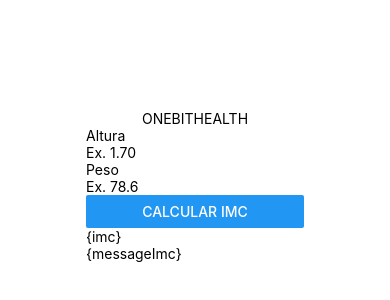
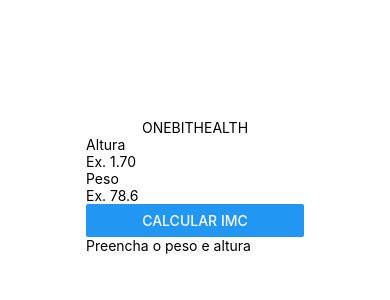
Before and after one commit to MarcioAndrade/OneBitHealth, a React Native app: screen / in a window 390 px wide. Shown: the part 236-536 px from the top of the page. Built offline with nearby package versions, Linux system fonts and the light colour scheme.

Commit message:
Calculo de IMC;

```diff
--- a/src/components/Form/index.js
+++ b/src/components/Form/index.js
@@ -1,9 +1,35 @@
-import React from "react";
+import React, { useState } from "react";
 import { View, Text, TextInput, Button } from "react-native";
 
 import ResultImc from './ResultImc'
 
 export default function Form() {
+
+    const [height, setHeight] = useState(null);
+    const [weight, setWeight] = useState(null);
+    const [messageImc, setMessageImc] = useState("Preencha o peso e altura");
+    const [imc, setImc] = useState(null);
+    const [textButton, setTextButton] = useState("Calcular");
+
+    function imcCalculator() {
+        return setImc((weight / (height + height)).toFixed(2));
+    }
+
+    function validationImc() {
+        if (weight != null && height != null) {
+            imcCalculator();
+            setHeight(null);
+            setWeight(null);
+            setMessageImc("IMC: ");
+            setTextButton("Calcular novamente");
+        }
+        else {
+            setImc(null);
+            setTextButton("Calcular");
+            setImc("Preencha o peso e altura");
+        }
+    }
+
     return (
         <View>
             <View>
@@ -21,8 +47,7 @@
                     title="Calcular IMC"
                 />
             </View>
-            {/* <ResultImc messageResultImc={messageImc} resultImc={imc} /> */}
-            <ResultImc messageResultImc="{messageImc}" resultImc="{imc}" />
+            <ResultImc messageResultImc={messageImc} resultImc={imc} />
         </View>
     );
 }
```
